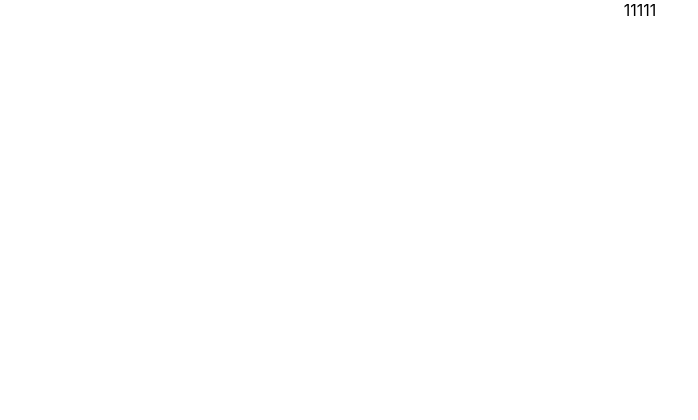
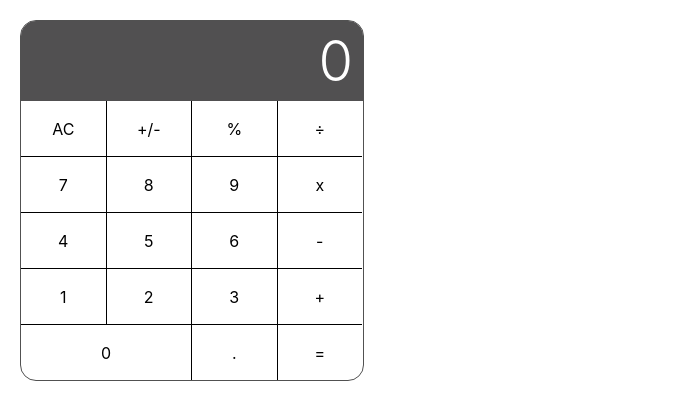
Before and after one commit to JavzzZ/my-app, a React (Create React App) app: page / in a window 1280 px wide. Shown: the top 420 px of the page, without its empty margins (0-698 px from the left). Built offline with nearby package versions, Linux system fonts and the light colour scheme.

Commit message:
feat: 计算器样式&数据代码提交

```diff
--- a/src/components/calculate/index.scss
+++ b/src/components/calculate/index.scss
@@ -0,0 +1,50 @@
+.calculate-wrap {
+  width: 342px;
+  border-radius: 16px;
+  overflow: hidden;
+  margin: 20px 0 0 20px;
+  display: flex;
+  flex-direction: row;
+  flex-wrap: wrap;
+  border: 1px solid #515151;
+
+  .sum-show {
+    display: flex;
+    align-items: center;
+    justify-content: flex-end;
+    width: 100%;
+    height: 80px;
+    color: #fff;
+    padding: 0 10px;
+    font-size: 56px;
+    font-weight: 300;
+    background-color: #515051;
+  }
+
+  .calculate-content {
+    width: calc(25% - 1px);
+    height: 55px;
+    display: flex;
+    justify-content: center;
+    align-items: center;
+    user-select: none;
+    border-right: 1px solid #000;
+    border-bottom: 1px solid #000;
+  }
+  .calculate-content:nth-child(4n+1) {
+    border-right: 0;
+  }
+  .calculate-content:nth-child(18) {
+    border-bottom: 0;
+  }
+  .calculate-content:nth-child(19) {
+    border-bottom: 0;
+  }
+  .calculate-content:nth-child(20) {
+    border-right: 0;
+    border-bottom: 0;
+  }
+  .row2 {
+    width: calc(50% - 1px);
+  }
+}
--- a/src/components/calculate/index.tsx
+++ b/src/components/calculate/index.tsx
@@ -1,17 +1,30 @@
-import React from 'react';
+import React, { useState } from "react";
+import calculateMap from "../map";
 
-import './index.scss';
+import "./index.scss";
 
 const CalculateEntrance = () => {
-    // const map = [{
+  const [sumShow, setSumShow] = useState('0');
 
-    // }];
+  return (
+    <div className="calculate-wrap">
+      <div className="sum-show">{sumShow}</div>
 
-    return (
-        <div className="calculate-wrap">
-            <div className="">11111</div>
-        </div>
-    );
-}
+      {calculateMap.map((item) => {
+        const { name, code, type } = item || {};
+        return (
+          <div
+          className={`calculate-content ${code === "0" ? "row2" : ""}`}
+            onClick={()=> {
+                setSumShow(code);
+            }}
+          >
+            {name}
+          </div>
+        );
+      })}
+    </div>
+  );
+};
 
 export default CalculateEntrance;
--- a/src/components/map.js
+++ b/src/components/map.js
@@ -0,0 +1,100 @@
+const calculateMap = [
+  {
+    name: "AC",
+    code: "clear",
+    type: 'operator',
+  },
+  {
+    name: "+/-",
+    code: "",
+    type: 'operator',
+  },
+  {
+    name: "%",
+    code: "",
+    type: 'operator',
+  },
+  {
+    name: "÷",
+    code: "",
+    type: 'operator',
+  },
+  {
+    name: "7",
+    code: "7",
+    type: 'num',
+  },
+  {
+    name: "8",
+    code: "8",
+    type: 'num',
+  },
+  {
+    name: "9",
+    code: "9",
+    type: 'num',
+  },
+  {
+    name: "x",
+    code: "",
+    type: 'operator',
+  },
+  {
+    name: "4",
+    code: "4",
+    type: 'num',
+  },
+  {
+    name: "5",
+    code: "5",
+    type: 'num',
+  },
+  {
+    name: "6",
+    code: "6",
+    type: 'num',
+  },
+  {
+    name: "-",
+    code: "",
+    type: 'operator',
+  },
+  {
+    name: "1",
+    code: "1",
+    type: 'num',
+  },
+  {
+    name: "2",
+    code: "2",
+    type: 'num',
+  },
+
+  {
+    name: "3",
+    code: "3",
+    type: 'num',
+  },
+  {
+    name: "+",
+    code: "",
+    type: 'operator',
+  },
+  {
+    name: "0",
+    code: "0",
+    type: 'num',
+  },
+  {
+    name: ".",
+    code: "",
+    type: '',
+  },
+  {
+    name: "=",
+    code: "",
+    type: 'operator',
+  },
+];
+
+export default calculateMap;
--- a/src/pages/index.jsx
+++ b/src/pages/index.jsx
@@ -3,7 +3,7 @@ import './index.scss';
 
 const Index = () => {
   return (
-    <div className="calculate-wrap">
+    <div>
       {Calculate()}
     </div>
   );
```
